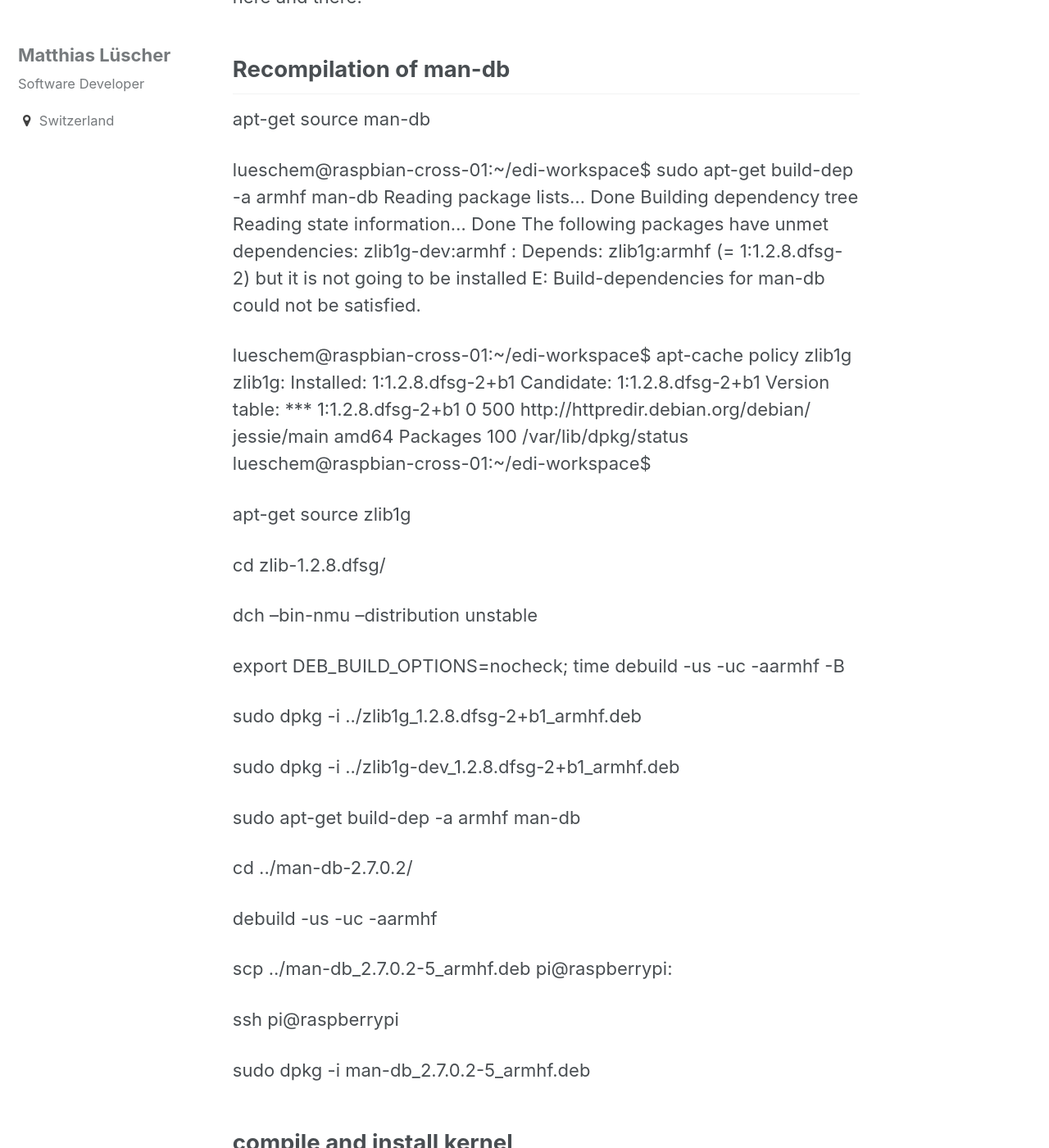
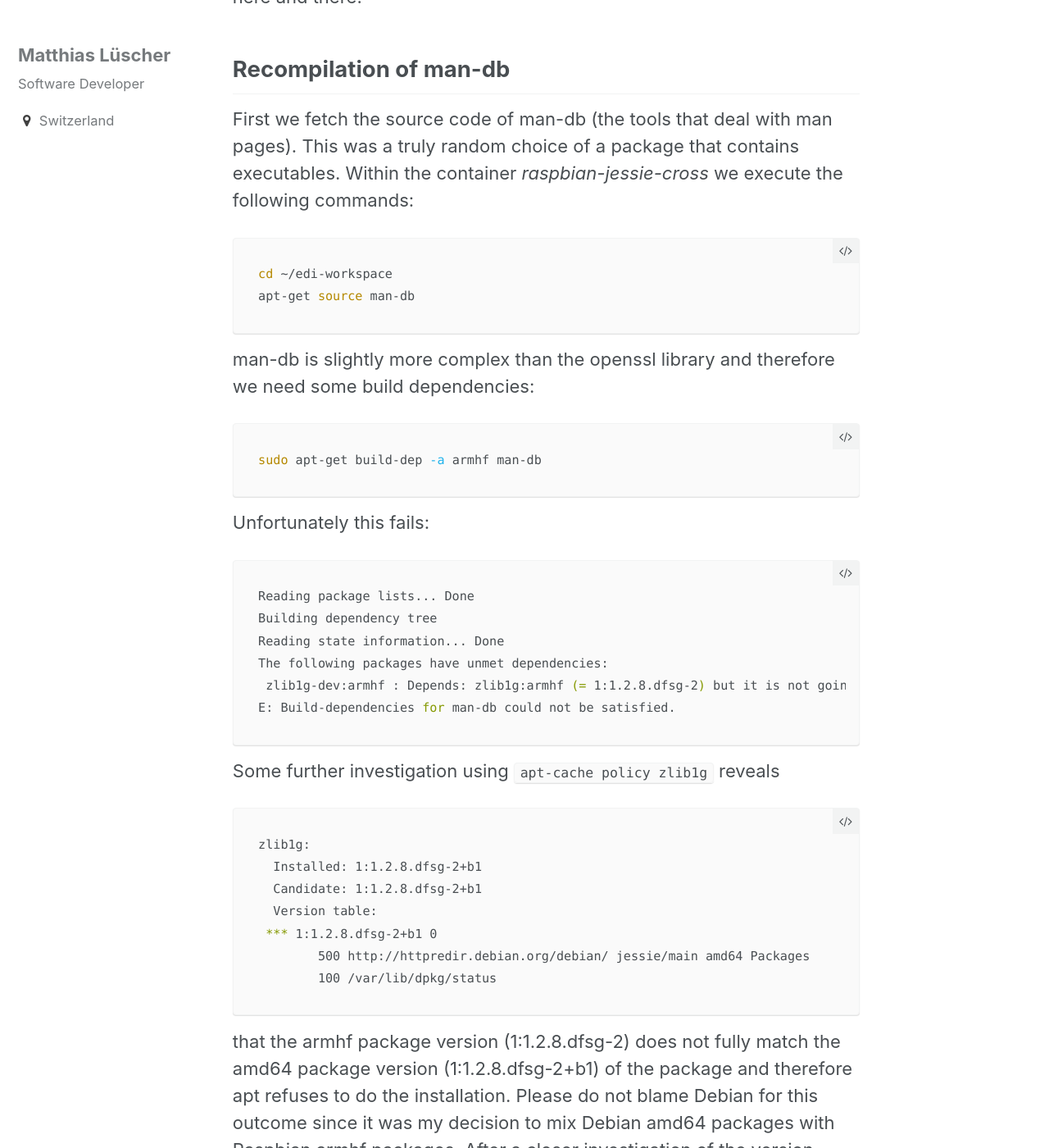
Before and after one commit to lueschem/lueschem.github.io, a Jekyll site: the page built from _posts/2017-04-25-Cross-Compiling-for-Raspbian.md, in a window 1280 px wide and 1400 px high, scrolled down 4937 px. Shown: the whole window at 82% size. Built offline with Jekyll 4.4.1, drawn with Linux system fonts in a browser that asks for light colours; comment, search, counter and statistics services are not loaded; some of the changed text lies outside the part shown.

Commit message:
Updated Raspbian cross build blog post.

````diff
--- a/_posts/2017-04-25-Cross-Compiling-for-Raspbian.md
+++ b/_posts/2017-04-25-Cross-Compiling-for-Raspbian.md
@@ -5,11 +5,11 @@
 comments: true
 ---
 
-![raspberry](/assets/images/blog/raspberry.png){:class="img-responsive"}
-
 As promised in the [previous blog post](/Compiling-for-Embedded-Debian-Target-Systems/) I will outline how we can leverage
 [multiarch](https://wiki.debian.org/Multiarch/HOWTO) in order to speed up the compilation process for the
 [Raspberry Pi]((http://www.raspberrypi.org)).
+
+![raspberry](/assets/images/blog/raspberry.png){:class="img-responsive"}
 
 [Raspbian](https://www.raspbian.org/) is mainly a recompiled Debian. The recompilation was necessary because the official
 Debian armhf port requires an ARMv7-A capable CPU while the Pi 1 and Pi Zero are only equipped with an ARMv6 capable CPU.
@@ -145,19 +145,34 @@
 Recompilation of man-db
 -----------------------
 
+First we fetch the source code of man-db (the tools that deal with man pages). This was a truly random choice of a package
+that contains executables. Within the container _raspbian-jessie-cross_ we execute the following commands:
 
+``` bash
+cd ~/edi-workspace
+apt-get source man-db
+```
 
-apt-get source man-db
+man-db is slightly more complex than the openssl library and therefore we need some build dependencies:
 
-lueschem@raspbian-cross-01:~/edi-workspace$ sudo apt-get build-dep -a armhf man-db
+``` bash
+sudo apt-get build-dep -a armhf man-db
+```
+
+Unfortunately this fails:
+
+``` bash
 Reading package lists... Done
 Building dependency tree
 Reading state information... Done
 The following packages have unmet dependencies:
  zlib1g-dev:armhf : Depends: zlib1g:armhf (= 1:1.2.8.dfsg-2) but it is not going to be installed
 E: Build-dependencies for man-db could not be satisfied.
+```
 
-lueschem@raspbian-cross-01:~/edi-workspace$ apt-cache policy zlib1g
+Some further investigation using ```apt-cache policy zlib1g``` reveals
+
+``` bash
 zlib1g:
   Installed: 1:1.2.8.dfsg-2+b1
   Candidate: 1:1.2.8.dfsg-2+b1
@@ -165,43 +180,51 @@
  *** 1:1.2.8.dfsg-2+b1 0
         500 http://httpredir.debian.org/debian/ jessie/main amd64 Packages
         100 /var/lib/dpkg/status
-lueschem@raspbian-cross-01:~/edi-workspace$
+```
 
+that the armhf package version (1:1.2.8.dfsg-2) does not fully match the amd64 package version (1:1.2.8.dfsg-2+b1) of the package
+and therefore apt refuses to do the installation. Please do not blame Debian for this outcome since it was my decision to mix Debian
+amd64 packages with Raspbian armhf packages. After a closer investigation of the version difference I learned something new about
+package versions: The ```+b1``` version suffix means that [a binary only rebuild (binNMU)](https://wiki.debian.org/binNMU) was triggered
+on the amd64 platform for the zlib1g package. Debian seems to synchronize such binNMU rebuilds over all architectures and therefore we
+would not hit the above problem on a pure Debian multiarch installation.
+
+Luckily, in our case the workaround is quite simple. We will reproduce the binNMU rebuild for our Raspbian package:
+
+``` bash
 apt-get source zlib1g
+cd zlib-1.2.8.dfsg/
+dch --bin-nmu --distribution unstable ""
+export DEB_BUILD_OPTIONS=nocheck; time debuild -us -uc -aarmhf -B
+```
 
-cd zlib-1.2.8.dfsg/
+And install the resulting packages:
 
-dch --bin-nmu --distribution unstable
+``` bash
+sudo dpkg -i ../zlib1g_1.2.8.dfsg-2+b1_armhf.deb
+sudo dpkg -i ../zlib1g-dev_1.2.8.dfsg-2+b1_armhf.deb
+```
 
-export DEB_BUILD_OPTIONS=nocheck; time debuild -us -uc -aarmhf -B
+Now we have green lights for the man-db build:
 
-sudo dpkg -i ../zlib1g_1.2.8.dfsg-2+b1_armhf.deb
+``` bash
+sudo apt-get build-dep -a armhf man-db
+cd ../man-db-2.7.0.2/
+debuild -us -uc -aarmhf
+```
 
-sudo dpkg -i ../zlib1g-dev_1.2.8.dfsg-2+b1_armhf.deb
+Out of curiosity we can install this package on the Raspberry Pi:
 
-sudo apt-get build-dep -a armhf man-db
-
-cd ../man-db-2.7.0.2/
-
-debuild -us -uc -aarmhf
-
+``` bash
 scp ../man-db_2.7.0.2-5_armhf.deb pi@raspberrypi:
-
 ssh pi@raspberrypi
-
 sudo dpkg -i man-db_2.7.0.2-5_armhf.deb
-
-compile and install kernel
---------------------------
-
-explanations
-------------
-
-link to tagged files of edi-raspbian
+```
 
 
-
-conclusion
+Conclusion
 ----------
 
 Not everything is yet as sweet as the raspberry pictured above. ...
+
+build kernel
````
Also changed, not shown: other parts of _posts/2017-04-25-Cross-Compiling-for-Raspbian.md (+1 -1 lines), _posts/2017-04-22-Compiling-for-Embedded-Debian-Target-Systems.md (+1 -1 lines).
